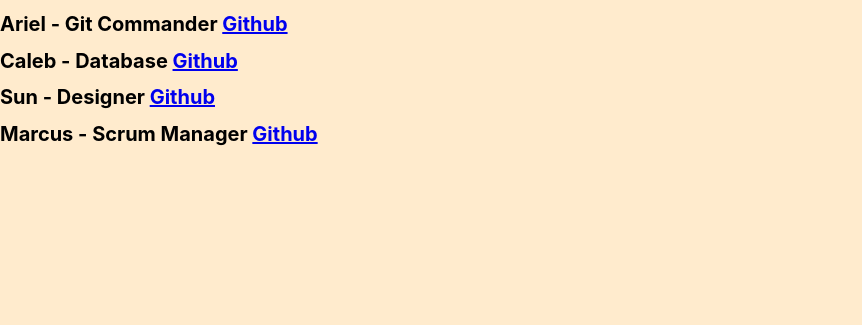
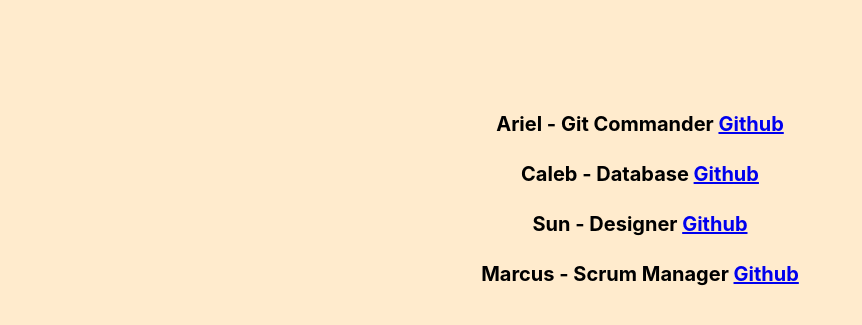
Before and after one commit to Team-Cheese/Cheddit, a Django app: page /about/ in a window 1280 px wide. Shown: the part 41-366 px from the top of the page, without its empty margins (0-862 px from the left). Run offline with Django 4.2, Linux system fonts and the light colour scheme; some libraries are stand-ins or nearby versions.

Commit message:
Style about

```diff
--- a/main_app/static/css/about.css
+++ b/main_app/static/css/about.css
@@ -1,3 +1,11 @@
 body {
   background-color: blanchedalmond;
 }
+
+.about {
+  margin-top: 10rem;
+  display: flex;
+  justify-content: center;
+  align-items: center;
+  flex-direction: column
+}
--- a/main_app/templates/about.html
+++ b/main_app/templates/about.html
@@ -6,11 +6,12 @@
 {% endblock %}
 
 {% block content %}
-
+<div class='about'>
 <h1>Ariel - Git Commander <a href="https://www.linkedin.com/in/koffi-hessou-1b532b212/">Github</a></h1>
 <h1>Caleb - Database <a href="https://www.linkedin.com/in/caleb-vietinghoff/">Github</a></h1>
 <h1> Sun - Designer <a href="https://www.linkedin.com/in/sun-hwang123/">Github</a></h1>
 <h1>Marcus - Scrum Manager <a href="https://www.linkedin.com/in/marcus-lindbloom/">Github</a></h1>
+</div>
 
 
 
```
